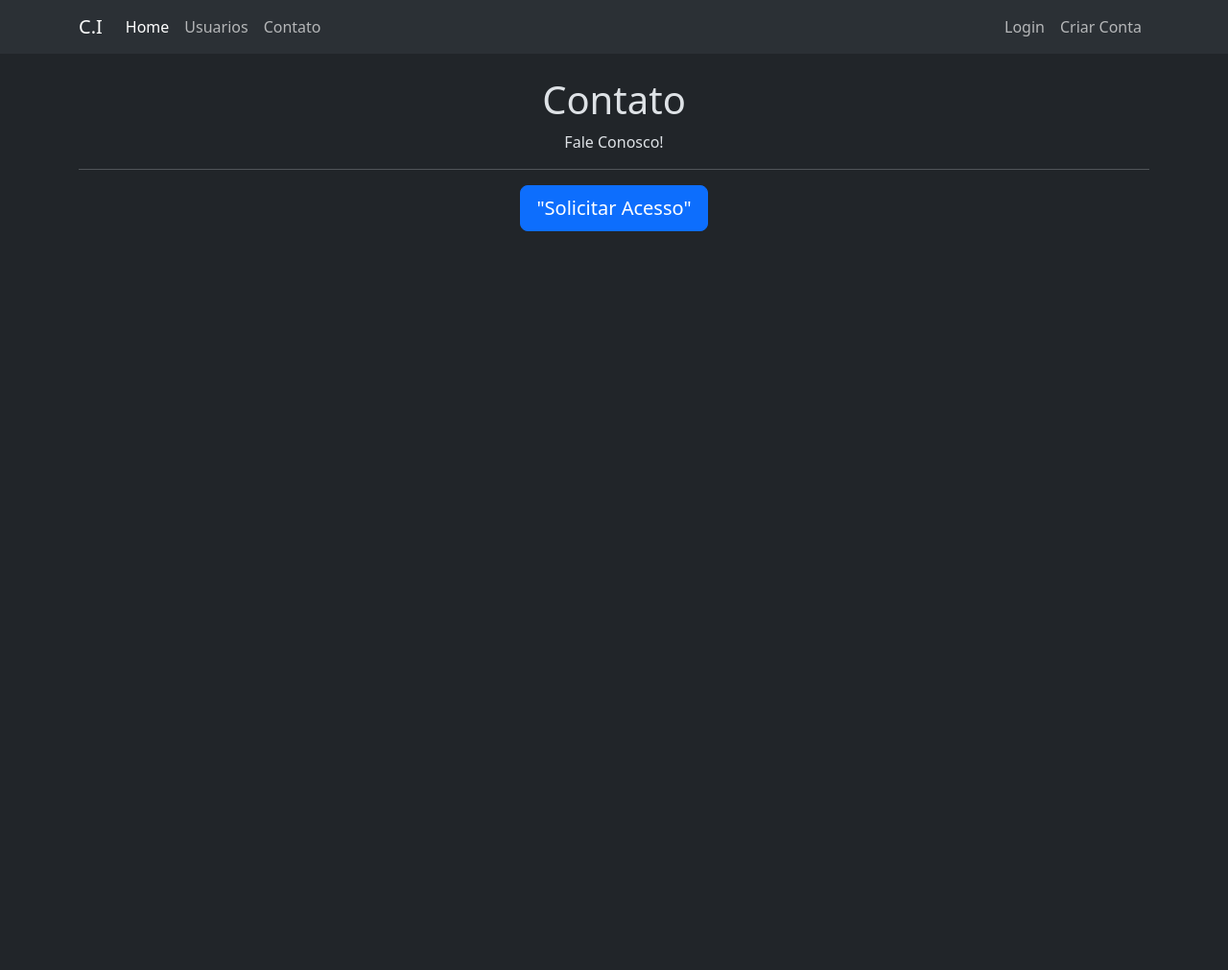
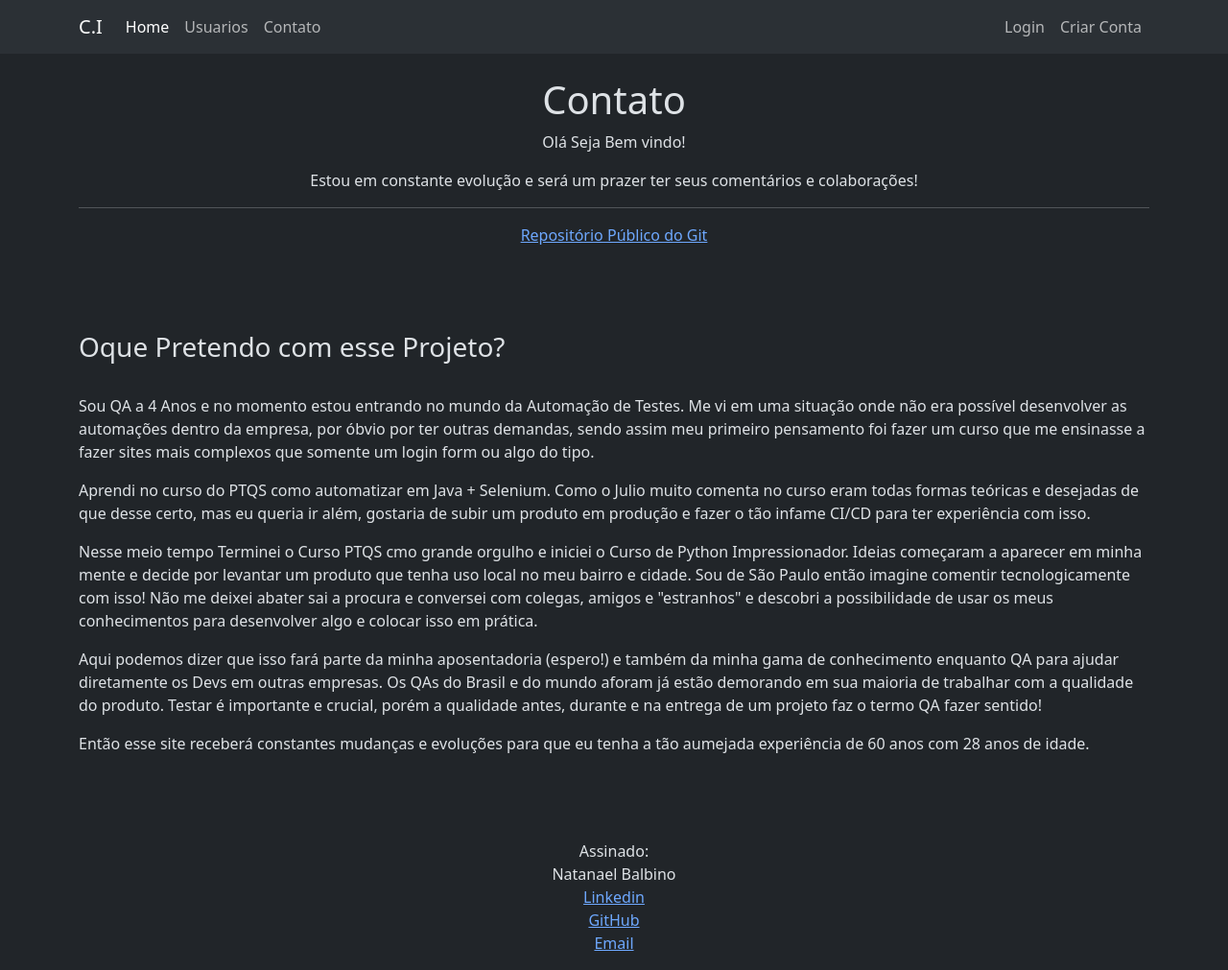
Before and after one commit to NatanaelBalbino/SiteComunidade, a Flask app: page /contato in a window 1280 px wide. Shown: the whole page at 96% size. Before the commit the page ends 241 px from the top, so only its background shows below. Run offline with Flask 3, Linux system fonts and the light colour scheme.

Commit message:
ajustando informações na tela contatos

```diff
--- a/comunidadeimpressionadora/templates/contato.html
+++ b/comunidadeimpressionadora/templates/contato.html
@@ -7,9 +7,62 @@
     <div class="grid text-center" style="--bs-rows: 3; --bs-columns: 3;">
         <div class="container mt-4">
           <h1>Contato</h1>
-          <p>Fale Conosco!</p>
+          <p>Olá Seja Bem vindo!</p>
+          <p>Estou em constante evolução e será um prazer ter seus comentários e colaborações!</p>
             <hr>
-            <button type="button" class="btn btn-primary btn-lg">"Solicitar Acesso"</button>
+            <a href="https://github.com/NatanaelBalbino/SiteComunidade" target=”_blank”>
+                <p>Repositório Público do Git</p>
+            </a>
+            <br>
+            <br>
         </div>
     </div>
+        <div class="container mt-4">
+            <h3>Oque Pretendo com esse Projeto?</h3>
+            <br>
+            <p>
+                Sou QA a 4 Anos e no momento estou entrando no mundo da Automação de Testes.
+                Me vi em uma situação onde não era possível desenvolver as automações dentro da empresa,
+                por óbvio por ter outras demandas, sendo assim meu primeiro pensamento foi fazer um curso que me ensinasse a fazer sites
+                mais complexos que somente um login form ou algo do tipo.
+            </p>
+            <p>
+                Aprendi no curso do PTQS como automatizar em Java + Selenium. Como o Julio muito comenta no curso
+                eram todas formas teóricas e desejadas de que desse certo, mas eu queria ir além, gostaria de subir
+                um produto em produção e fazer o tão infame CI/CD para ter experiência com isso.
+            </p>
+            <p>
+                Nesse meio tempo Terminei o Curso PTQS cmo grande orgulho e iniciei o Curso de Python Impressionador.
+                Ideias começaram a aparecer em minha mente e decide por levantar um produto que tenha uso local no meu
+                bairro e cidade.
+                Sou de São Paulo então imagine comentir tecnologicamente com isso!
+                Não me deixei abater sai a procura e conversei com colegas, amigos e "estranhos" e descobri a possibilidade
+                de usar os meus conhecimentos para desenvolver algo e colocar isso em prática.
+            </p>
+            <p>
+                Aqui podemos dizer que isso fará parte da minha aposentadoria (espero!) e também da minha gama de conhecimento
+                enquanto QA para ajudar diretamente os Devs em outras empresas.
+                Os QAs do Brasil e do mundo aforam já estão demorando em sua maioria de trabalhar com a qualidade do produto.
+                Testar é importante e crucial, porém a qualidade antes, durante e na entrega de um projeto faz o termo QA
+                fazer sentido!
+            </p>
+            <p>
+                Então esse site receberá constantes mudanças e evoluções para que eu tenha a tão aumejada experiência
+                de 60 anos com 28 anos de idade.
+            </p>
+            <br>
+            <br>
+            <div class="grid text-center" style="--bs-rows: 3; --bs-columns: 3;">
+                <div class="container mt-4">
+                    <p>
+                        Assinado: <br>
+                        Natanael Balbino <br>
+                        <a href="https://github.com/NatanaelBalbino/" target=”_blank”>Linkedin</a><br>
+                        <a href="https://www.linkedin.com/in/nmmagalhaesbalbino/" target=”_blank”>GitHub</a><br>
+                        <a href="mailto:natanael.m.m.balbino@gmail.com" target=”_blank”>Email</a><br>
+                    </p>
+                </div>
+            </div>
+        </div>
+
 {%endblock%}
```
Also changed, not shown: comunidade.db (added).
